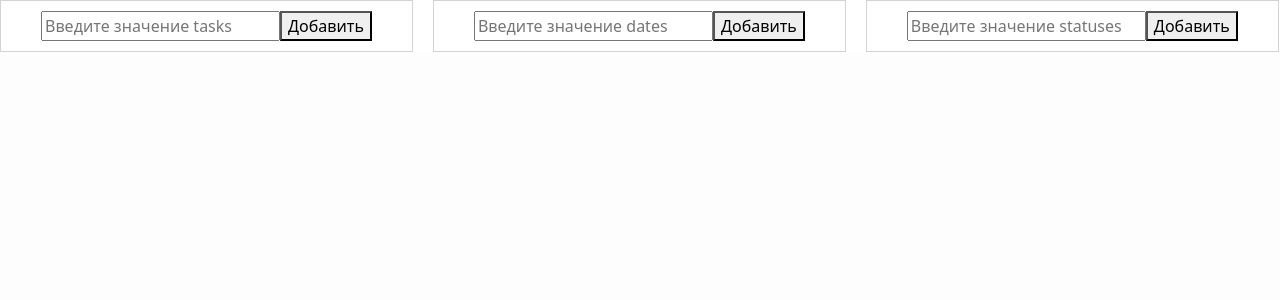
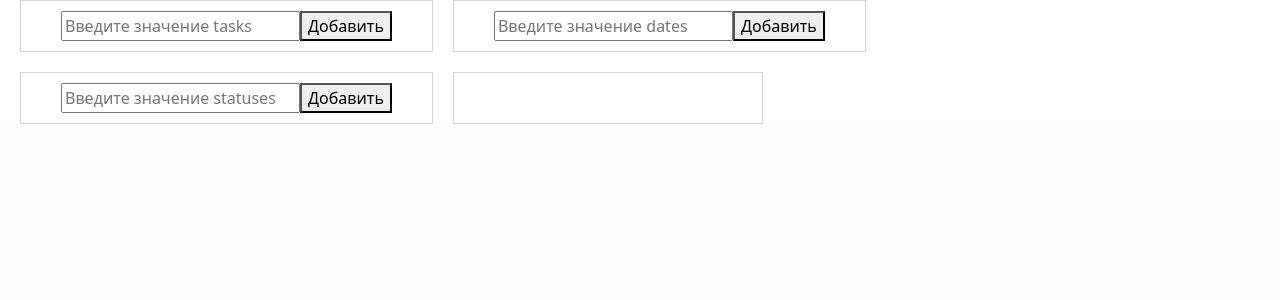
Before and after one commit to rxMATTEO/Zecurion-test-case, a Vue app: page / in a window 1280 px wide. Shown: the top 300 px of the page. Built offline with nearby package versions, Linux system fonts and the light colour scheme.

Commit message:
Add logger

```diff
--- a/src/App.vue
+++ b/src/App.vue
@@ -2,6 +2,7 @@
 import CollectionInput from "@/components/CollectionInput.vue";
 import Tasks from "@/components/Tasks.vue";
 import {ref, watch} from "vue";
+import Logger from "@/components/Logger.vue";
 
 const tasks = ref([]);
 const dates = ref([]);
@@ -16,6 +17,7 @@ watch(tasks.value, (oldValue, newValue) => {
     <CollectionInput @update:value="(newValue) => tasks = newValue" :value="tasks" placeholder="Введите значение tasks" />
     <CollectionInput @update:value="(newValue) => dates = newValue" :value="dates" placeholder="Введите значение dates" />
     <CollectionInput @update:value="(newValue) => statuses = newValue" :value="statuses" placeholder="Введите значение statuses" />
+    <Logger />
     <Tasks :tasks="tasks" :dates="dates" :statuses="statuses" />
   </div>
 </template>
@@ -23,6 +25,8 @@ watch(tasks.value, (oldValue, newValue) => {
 <style scoped>
 .collections {
   display: flex;
+  flex-wrap: wrap;
   gap: 20px;
+  padding: 0 20px;
 }
 </style>
--- /dev/null
+++ b/src/components/Logger.vue
@@ -0,0 +1,16 @@
+<script setup>
+
+</script>
+
+<template>
+<div class="logger">
+
+</div>
+</template>
+
+<style scoped>
+.logger {
+  border: var(--border);
+  width: 25%;
+}
+</style>
```
